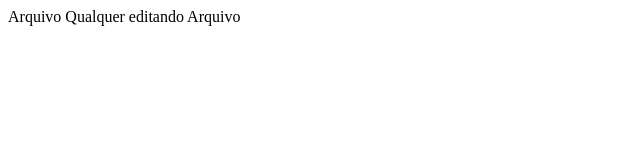
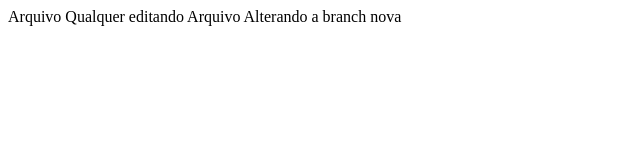
Before and after one commit to pablobeernardo/git-aula-trabalho, a plain HTML site: page index.html in a window 1280 px wide. Shown: the whole page, without its empty margins (0-640 px from the left). Drawn offline with Linux system fonts and the light colour scheme.

Commit message:
teste branch

```diff
--- a/index.html
+++ b/index.html
@@ -2,4 +2,7 @@
 Arquivo Qualquer
 
 editando Arquivo
+
+
+Alterando a branch nova
 </html>
```
